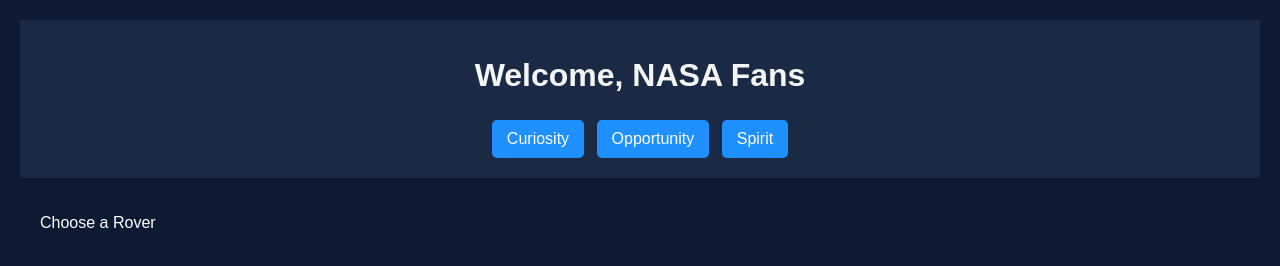
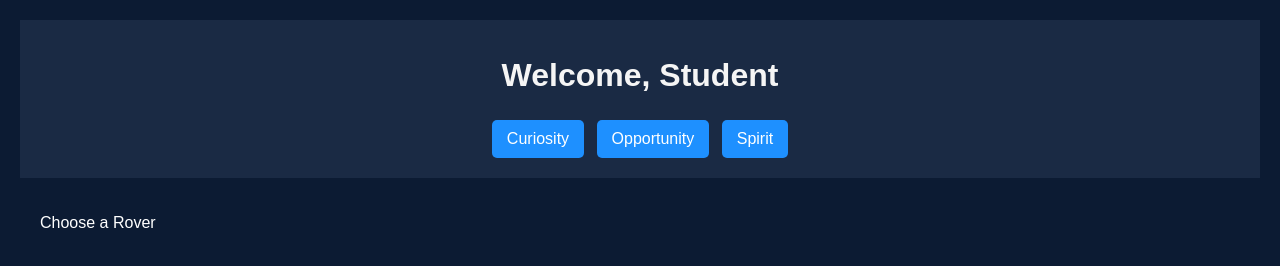
Before and after one commit to hiufungleung/Udacity-Intermediate-JavaScript-Mars-Dashboard, a website: page src/public/index.html in a window 1280 px wide. Drawn offline with nearby package versions, Linux system fonts and the light colour scheme.

Commit message:
add ImmutableJS to control state

```diff
--- a/package.json
+++ b/package.json
@@ -5,7 +5,7 @@
   "main": "index.js",
   "scripts": {
     "test": "echo \"Error: no test specified\" && exit 1",
-    "start": "node src/server/index.js"
+    "start": "node ./src/server/index.js"
   },
   "author": "",
   "license": "ISC",
--- a/src/public/client.js
+++ b/src/public/client.js
@@ -1,14 +1,14 @@
-let store = {
-    user: { name: "NASA Fans" },
+let store = Immutable.Map({
+    user: Immutable.Map({ name: "Student" }),
     apod: '',
     rovers: ['Curiosity', 'Opportunity', 'Spirit'],
-}
+})
 
 // add our markup to the page
 const root = document.getElementById('root')
 
 const updateStore = (store, newState) => {
-    store = Object.assign(store, newState)
+    store = store.merge(newState)
     render(root, store)
 }
 
@@ -19,14 +19,17 @@
 
 // create content
 const App = (state) => {
-    let { rovers, apod, selectedRoverData } = state;
+    const rovers = state.get('rovers');
+    const apod = state.get('apod');
+    const name = state.getIn(['user', 'name']);
+    const selectedRoverData = state.get('selectedRoverData');
     const roverButtons = rovers.map(name =>
         `<button onclick="handleRoverClick('${name}')">${name}</button>`
     ).join(" ");
 
     return `
         <header>
-            <h1>Welcome, ${state.user.name}</h1>
+            <h1>Welcome, ${name}</h1>
             ${roverButtons}
         </header>
         <main>
--- a/src/public/index.html
+++ b/src/public/index.html
@@ -7,6 +7,7 @@
     <meta http-equiv="X-UA-Compatible" content="ie=edge">
     <title>Document</title>
     <link rel="stylesheet" href="./assets/stylesheets/index.css">
+    <script src="https://cdnjs.cloudflare.com/ajax/libs/immutable/4.3.1/immutable.min.js"></script>
 </head>
 
 <body>
```
Also changed, not shown: 2 other files.
